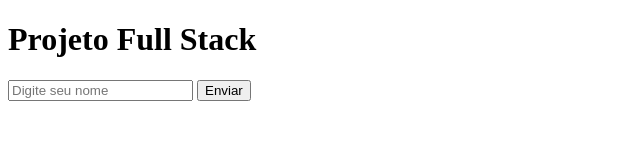
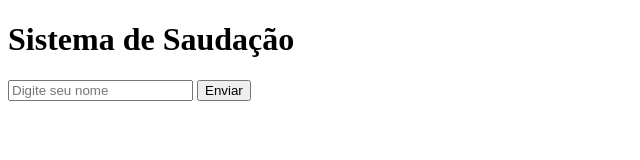
Before and after one commit to Matheus-Gon10/Meu-Projeto, a plain HTML site: page frontend/index.html in a window 1280 px wide. Shown: the whole page, without its empty margins (0-640 px from the left). Drawn offline with Linux system fonts and the light colour scheme.

Commit message:
Corrige título da página

```diff
--- a/frontend/index.html
+++ b/frontend/index.html
@@ -6,7 +6,7 @@
 </head>
 <body>
 
-    <h1>Projeto Full Stack</h1>
+    <h1>Sistema de Saudação</h1>
 
     <input type="text" id="nome" placeholder="Digite seu nome">
 
```
